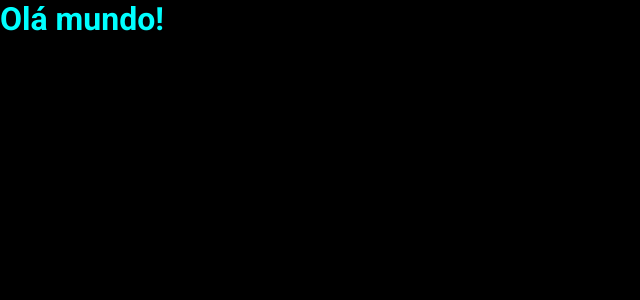
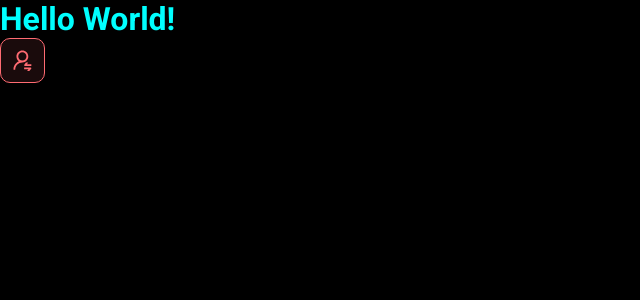
Before and after one commit to vitorgithub/fullstack-springboot-reactjs, a React (Vite) app in the folder frontend/: page / in a window 1280 px wide. Shown: the top 300 px of the page, without its empty margins (0-640 px from the left). Built offline with nearby package versions, Linux system fonts and the light colour scheme.

Commit message:
First component

```diff
--- a/frontend/src/App.tsx
+++ b/frontend/src/App.tsx
@@ -1,7 +1,12 @@
+import NotificationButton from "./components/NotificationButton"
+
 function App() {
 
   return (
-    <h1> Olá mundo!</h1>
+    <>
+      <h1> Hello World!</h1>
+      <NotificationButton />
+    </>
   )
 
 }
--- /dev/null
+++ b/frontend/src/components/NotificationButton/index.tsx
@@ -0,0 +1,14 @@
+import icon from '../../assets/img/notification-icon.svg'
+import './styles.css'
+
+function NotificationButton() {
+
+    return (
+        <div className="dsmeta-red-button">
+            <img src={icon} alt="" height="" width="" />
+        </div>
+    )
+
+}
+
+export default NotificationButton
--- /dev/null
+++ b/frontend/src/components/NotificationButton/styles.css
@@ -0,0 +1,17 @@
+.dsmeta-red-button {
+    height: 45px;
+    width: 45px;
+    background: rgba(255, 107, 114, 0.1);
+    border: 1px solid #ff6b72;
+    border-radius: 10px;
+    display: flex;
+    align-items: center;
+    justify-content: center;
+    cursor: pointer;
+
+}
+
+.dsmeta-red-button img {
+    width: 19px;
+
+}
```
Also changed, not shown: frontend/src/assets/img/notification-icon.svg (added).
